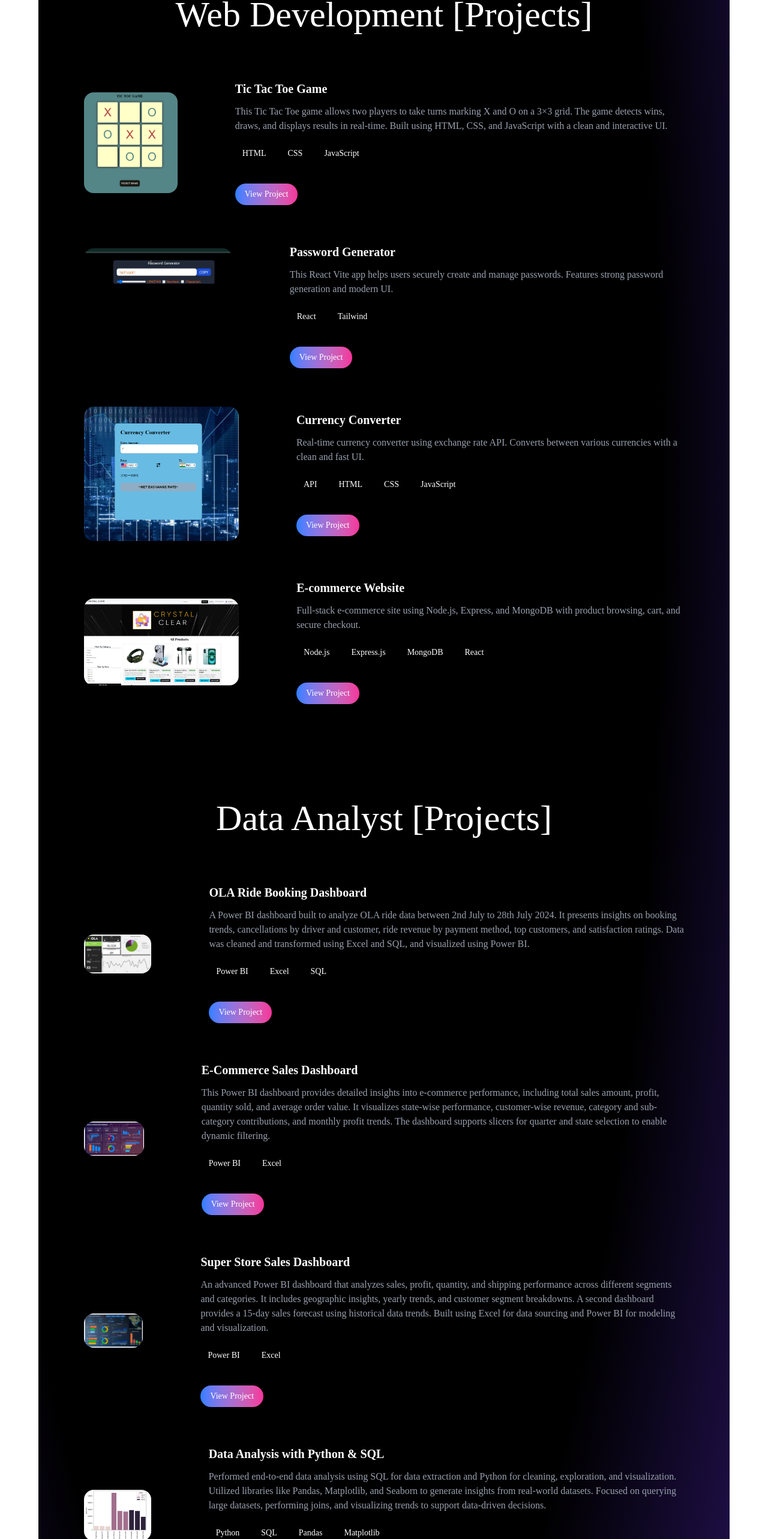
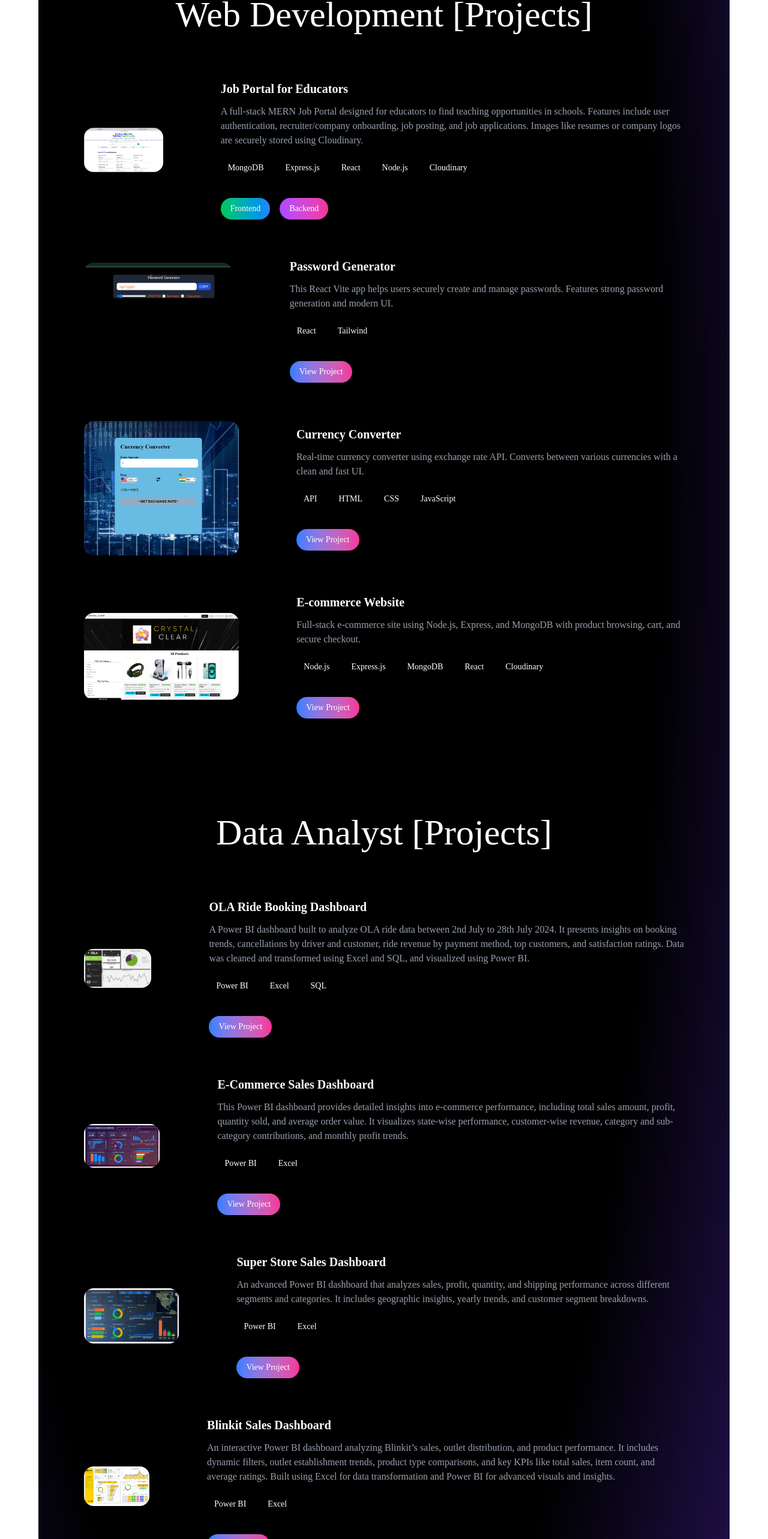
Before and after one commit to AJAY2405/portfolio, a React (Vite) app: page / in a window 1280 px wide. Shown: the part 1649-4215 px from the top of the page at 60% size. Built offline with nearby package versions, Linux system fonts and the light colour scheme.

Commit message:
add the project

```diff
--- a/src/components/Projects.jsx
+++ b/src/components/Projects.jsx
@@ -1,161 +1,80 @@
-// import React from 'react';
-// import { motion } from 'framer-motion'; // ✅ Correct import
-
-// // ✅ Use image URLs from /public/Images/
-// const projectsData = [
-//   {
-//     image: "/Images/2.png",
-//     title: "TODO APP",
-//     description: "This to-do app allows users to create, edit, and delete tasks with a simple interface. Built using HTML, CSS, and JavaScript, it provides a smooth and responsive experience. It helps users stay organized and manage their tasks effectively.",
-//     technologies: ["HTML", "CSS", "JAVASCRIPT"],
-//   },
-//   {
-//     image: "/Images/3.png",
-//     title: "Password Generator",
-//     description: "This React Vite app allows users to securely create and manage passwords with ease. It uses modern React features and Vite's fast build tool for a smooth experience. The app ensures password safety with features like strong password generation and secure storage",
-//     technologies: ["React", "Tailwind"],
-//   },
-//   {
-//     image: "/Images/4.png",
-//     title: "Currency Converter",
-//     description: "This currency converter app uses an API to provide real-time exchange rates and allows users to convert between various currencies. Built with HTML, CSS, and JavaScript, it offers an intuitive interface for quick conversions. It ensures accurate and up-to-date currency exchange information for users worldwide.",
-//     technologies: ["API", "HTML", "CSS", "JAVASCRIPT"],
-//   },
-//   {
-//     image: "/Images/5.png",
-//     title: "E-commerce Website",
-//     description: "This e-commerce website is built using Node.js and Express for backend functionality, with MongoDB for secure data storage. It offers a seamless shopping experience with features like product browsing, cart management, and secure checkout. The frontend is designed with HTML, CSS, and JavaScript for a responsive and user-friendly interface.",
-//     technologies: ["Node.js", "Express.js", "MongoDB"],
-//   }
-// ];
-
-// // ✅ Corrected ScrollReveal component
-// const ScrollReveal = ({ children }) => {
-//   return (
-//     <motion.div
-//       initial={{ opacity: 0, y: 100 }}
-//       whileInView={{ opacity: 1, y: 0 }}
-//       viewport={{ once: true }}
-//       transition={{ duration: 0.8 }}
-//     >
-//       {children}
-//     </motion.div>
-//   );
-// };
-
-// const ProjectCard = ({ project }) => {
-//   return (
-//     <ScrollReveal>
-//       <div className='flex flex-col items-center gap-8 md:flex-row md:gap-24'>
-//         <img
-//           src={project.image}
-//           alt={project.title}
-//           className='w-full cursor-pointer rounded-2xl transition-all duration-300 hover:scale-105 md:w-[300px]'
-//         />
-//         <div className='flex flex-col gap-5'>
-//           <div className='flex flex-col gap-3'>
-//             <div className='text-xl font-semibold'>{project.title}</div>
-//             <p className='text-gray-400'>{project.description}</p>
-//           </div>
-//           <div className='flex flex-wrap gap-5'>
-//             {project.technologies.map((tech, index) => (
-//               <span key={index} className='rounded-lg bg-black p-3'>
-//                 {tech}
-//               </span>
-//             ))}
-//           </div>
-//         </div>
-//       </div>
-//     </ScrollReveal>
-//   );
-// };
-
-// function Projects() {
-//   return (
-//     <div
-//       id="projects"
-//       className='flex min-h-screen w-full flex-col items-center justify-center gap-16 p-4 md:px-14 md:py-24'
-//     >
-//       <ScrollReveal>
-//         <h1 className='text-4xl font-light text-white md:text-6xl'>My Projects</h1>
-//       </ScrollReveal>
-//       <div className='flex w-full max-w-[1000px] flex-col gap-16 text-white'>
-//         {projectsData.map((project, index) => (
-//           <ProjectCard key={index} project={project} />
-//         ))}
-//       </div>
-//     </div>
-//   );
-// }
-
-// export default Projects;
 import React from 'react';
 import { motion } from 'framer-motion';
 
+// ✅ Web Development Projects
 const webDevProjects = [
   {
-    image: "/Images/2.png",
-    title: "Tic Tac Toe Game",
-    description: "This Tic Tac Toe game allows two players to take turns marking X and O on a 3×3 grid. The game detects wins, draws, and displays results in real-time. Built using HTML, CSS, and JavaScript with a clean and interactive UI.",
-    technologies: ["HTML", "CSS", "JavaScript"],
-    link: "https://tictocto-mhuq.vercel.app/"
+    image: "/Images/job.png",
+    title: "Job Portal for Educators",
+    description:
+      "A full-stack MERN Job Portal designed for educators to find teaching opportunities in schools. Features include user authentication, recruiter/company onboarding, job posting, and job applications. Images like resumes or company logos are securely stored using Cloudinary.",
+    technologies: ["MongoDB", "Express.js", "React", "Node.js", "Cloudinary"],
+    frontendLink: "https://github.com/AJAY2405/online-frontend",
+    backendLink: "https://github.com/AJAY2405/online_backend"
   },
   {
     image: "/Images/3.png",
     title: "Password Generator",
-    description: "This React Vite app helps users securely create and manage passwords. Features strong password generation and modern UI.",
+    description:
+      "This React Vite app helps users securely create and manage passwords. Features strong password generation and modern UI.",
     technologies: ["React", "Tailwind"],
     link: "https://copypassword.vercel.app/"
   },
   {
     image: "/Images/4.png",
     title: "Currency Converter",
-    description: "Real-time currency converter using exchange rate API. Converts between various currencies with a clean and fast UI.",
+    description:
+      "Real-time currency converter using exchange rate API. Converts between various currencies with a clean and fast UI.",
     technologies: ["API", "HTML", "CSS", "JavaScript"],
     link: "https://currency-five-pearl.vercel.app/"
   },
   {
     image: "/Images/5.png",
     title: "E-commerce Website",
-    description: "Full-stack e-commerce site using Node.js, Express, and MongoDB with product browsing, cart, and secure checkout.",
-    technologies: ["Node.js", "Express.js", "MongoDB", "React"],
+    description:
+      "Full-stack e-commerce site using Node.js, Express, and MongoDB with product browsing, cart, and secure checkout.",
+    technologies: ["Node.js", "Express.js", "MongoDB", "React", "Cloudinary"],
     link: "https://e-commerce-frontend-phi-eight.vercel.app/"
   }
 ];
 
+// ✅ Data Analyst Projects
 const dataAnalystProjects = [
   {
     image: "/Images/olaproject.png",
     title: "OLA Ride Booking Dashboard",
-  description: "A Power BI dashboard built to analyze OLA ride data between 2nd July to 28th July 2024. It presents insights on booking trends, cancellations by driver and customer, ride revenue by payment method, top customers, and satisfaction ratings. Data was cleaned and transformed using Excel and SQL, and visualized using Power BI.",
+    description:
+      "A Power BI dashboard built to analyze OLA ride data between 2nd July to 28th July 2024. It presents insights on booking trends, cancellations by driver and customer, ride revenue by payment method, top customers, and satisfaction ratings. Data was cleaned and transformed using Excel and SQL, and visualized using Power BI.",
     technologies: ["Power BI", "Excel", "SQL"],
-  link: "https://github.com/AJAY2405/Ola-Project" // Replace with actual link if hosted
+    link: "https://github.com/AJAY2405/Ola-Project"
   },
   {
     image: "/Images/madhav.png",
     title: "E-Commerce Sales Dashboard",
-  description: "This Power BI dashboard provides detailed insights into e-commerce performance, including total sales amount, profit, quantity sold, and average order value. It visualizes state-wise performance, customer-wise revenue, category and sub-category contributions, and monthly profit trends. The dashboard supports slicers for quarter and state selection to enable dynamic filtering.",
+    description:
+      "This Power BI dashboard provides detailed insights into e-commerce performance, including total sales amount, profit, quantity sold, and average order value. It visualizes state-wise performance, customer-wise revenue, category and sub-category contributions, and monthly profit trends.",
     technologies: ["Power BI", "Excel"],
-  link: "https://github.com/AJAY2405/Madhav_store_dashboard" // Replace with actual link
+    link: "https://github.com/AJAY2405/Madhav_store_dashboard"
   },
-
   {
     image: "/Images/super.png",
     title: "Super Store Sales Dashboard",
-  description: "An advanced Power BI dashboard that analyzes sales, profit, quantity, and shipping performance across different segments and categories. It includes geographic insights, yearly trends, and customer segment breakdowns. A second dashboard provides a 15-day sales forecast using historical data trends. Built using Excel for data sourcing and Power BI for modeling and visualization.",
+    description:
+      "An advanced Power BI dashboard that analyzes sales, profit, quantity, and shipping performance across different segments and categories. It includes geographic insights, yearly trends, and customer segment breakdowns.",
     technologies: ["Power BI", "Excel"],
-  link: "https://github.com/AJAY2405/PowerBI-_project" // Replace with actual Power BI report link
+    link: "https://github.com/AJAY2405/PowerBI-_project"
   },
  {
-  image: "/Images/python+sql.png",
-  title: "Data Analysis with Python & SQL",
-  description: "Performed end-to-end data analysis using SQL for data extraction and Python for cleaning, exploration, and visualization. Utilized libraries like Pandas, Matplotlib, and Seaborn to generate insights from real-world datasets. Focused on querying large datasets, performing joins, and visualizing trends to support data-driven decisions.",
-  technologies: ["Python", "SQL", "Pandas", "Matplotlib"],
-  link: "https://github.com/AJAY2405/Python-SQL" // Replace with actual GitHub or nbviewer link
+  image: "/Images/blinkit.png",  // ✅ Rename uploaded image to this in /public/Images
+  title: "Blinkit Sales Dashboard",
+  description: "An interactive Power BI dashboard analyzing Blinkit’s sales, outlet distribution, and product performance. It includes dynamic filters, outlet establishment trends, product type comparisons, and key KPIs like total sales, item count, and average ratings. Built using Excel for data transformation and Power BI for advanced visuals and insights.",
+  technologies: ["Power BI", "Excel"],
+  link: "https://github.com/AJAY2405/BLINKIT/tree/main/BLINKIT" // 🔁 Update with actual link if hosted
 }
 
 ];
 
+// ✅ Scroll animation wrapper
 const ScrollReveal = ({ children }) => (
   <motion.div
     initial={{ opacity: 0, y: 100 }}
@@ -167,54 +86,88 @@ const ScrollReveal = ({ children }) => (
   </motion.div>
 );
 
+// ✅ Project Card Component
 const ProjectCard = ({ project }) => (
   <ScrollReveal>
-    <div className='flex flex-col items-center gap-8 md:flex-row md:gap-24'>
-      <a href={project.link} target="_blank" rel="noopener noreferrer">
+    <div className="flex flex-col items-center gap-8 md:flex-row md:gap-24">
+      <a
+        href={project.frontendLink || project.link}
+        target="_blank"
+        rel="noopener noreferrer"
+      >
         <img
           src={project.image}
           alt={project.title}
-          className='w-full cursor-pointer rounded-2xl transition-all duration-300 hover:scale-105 md:w-[300px]'
+          className="w-full cursor-pointer rounded-2xl transition-all duration-300 hover:scale-105 md:w-[300px]"
         />
       </a>
-      <div className='flex flex-col gap-5'>
-        <div className='flex flex-col gap-3'>
-          <div className='text-xl font-semibold'>{project.title}</div>
-          <p className='text-gray-400'>{project.description}</p>
+      <div className="flex flex-col gap-5">
+        <div className="flex flex-col gap-3">
+          <div className="text-xl font-semibold">{project.title}</div>
+          <p className="text-gray-400">{project.description}</p>
         </div>
-        <div className='flex flex-wrap gap-3'>
+        <div className="flex flex-wrap gap-3">
           {project.technologies.map((tech, index) => (
-            <span key={index} className='rounded-lg bg-black px-3 py-1 text-sm'>
+            <span
+              key={index}
+              className="rounded-lg bg-black px-3 py-1 text-sm"
+            >
               {tech}
             </span>
           ))}
         </div>
+
+        <div className="flex flex-wrap gap-4 mt-4">
+          {project.frontendLink && (
+            <a
+              href={project.frontendLink}
+              target="_blank"
+              rel="noopener noreferrer"
+              className="px-4 py-2 bg-gradient-to-r from-green-500 to-blue-500 text-sm rounded-full font-medium transition-transform duration-300 hover:scale-105 w-max"
+            >
+              Frontend
+            </a>
+          )}
+          {project.backendLink && (
+            <a
+              href={project.backendLink}
+              target="_blank"
+              rel="noopener noreferrer"
+              className="px-4 py-2 bg-gradient-to-r from-purple-500 to-pink-500 text-sm rounded-full font-medium transition-transform duration-300 hover:scale-105 w-max"
+            >
+              Backend
+            </a>
+          )}
+          {!project.frontendLink && !project.backendLink && project.link && (
             <a
               href={project.link}
               target="_blank"
               rel="noopener noreferrer"
-          className='mt-4 px-4 py-2 bg-gradient-to-r from-blue-500 to-pink-500 text-sm rounded-full font-medium transition-transform duration-300 hover:scale-105 w-max'
+              className="px-4 py-2 bg-gradient-to-r from-blue-500 to-pink-500 text-sm rounded-full font-medium transition-transform duration-300 hover:scale-105 w-max"
             >
               View Project
             </a>
+          )}
+        </div>
       </div>
     </div>
   </ScrollReveal>
 );
 
+// ✅ Projects Component
 function Projects() {
   return (
-
     <div
       id="projects"
-      className='flex min-h-screen w-full flex-col items-center justify-center gap-20 p-4 md:px-14 md:py-24'
+      className="flex min-h-screen w-full flex-col items-center justify-center gap-20 p-4 md:px-14 md:py-24"
     >
-
       {/* Web Development Projects */}
       <ScrollReveal>
-        <h2 className='text-4xl font-light text-white md:text-6xl'>Web Development [Projects]</h2>
+        <h2 className="text-4xl font-light text-white md:text-6xl">
+          Web Development [Projects]
+        </h2>
       </ScrollReveal>
-      <div className='flex w-full max-w-[1000px] flex-col gap-16 text-white'>
+      <div className="flex w-full max-w-[1000px] flex-col gap-16 text-white">
         {webDevProjects.map((project, index) => (
           <ProjectCard key={index} project={project} />
         ))}
@@ -222,9 +175,11 @@ function Projects() {
 
       {/* Data Analyst Projects */}
       <ScrollReveal>
-        <h2 className='text-4xl font-light text-white md:text-6xl pt-20'>Data Analyst [Projects]</h2>
+        <h2 className="text-4xl font-light text-white md:text-6xl pt-20">
+          Data Analyst [Projects]
+        </h2>
       </ScrollReveal>
-      <div className='flex w-full max-w-[1000px] flex-col gap-16 text-white'>
+      <div className="flex w-full max-w-[1000px] flex-col gap-16 text-white">
         {dataAnalystProjects.map((project, index) => (
           <ProjectCard key={index} project={project} />
         ))}
```
Also changed, not shown: public/Images/blinkit.png (added), public/Images/job.png (added). Lines whose indentation alone changed are shown as unchanged.
